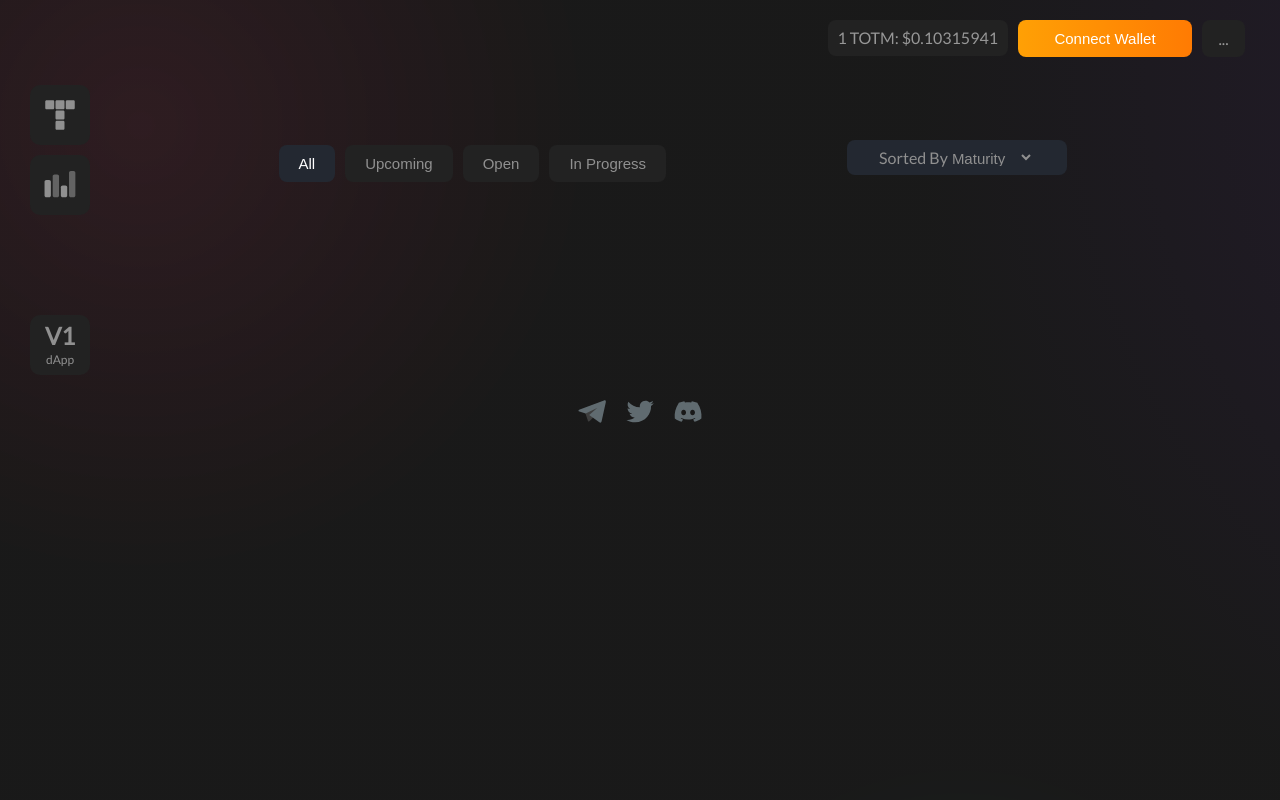
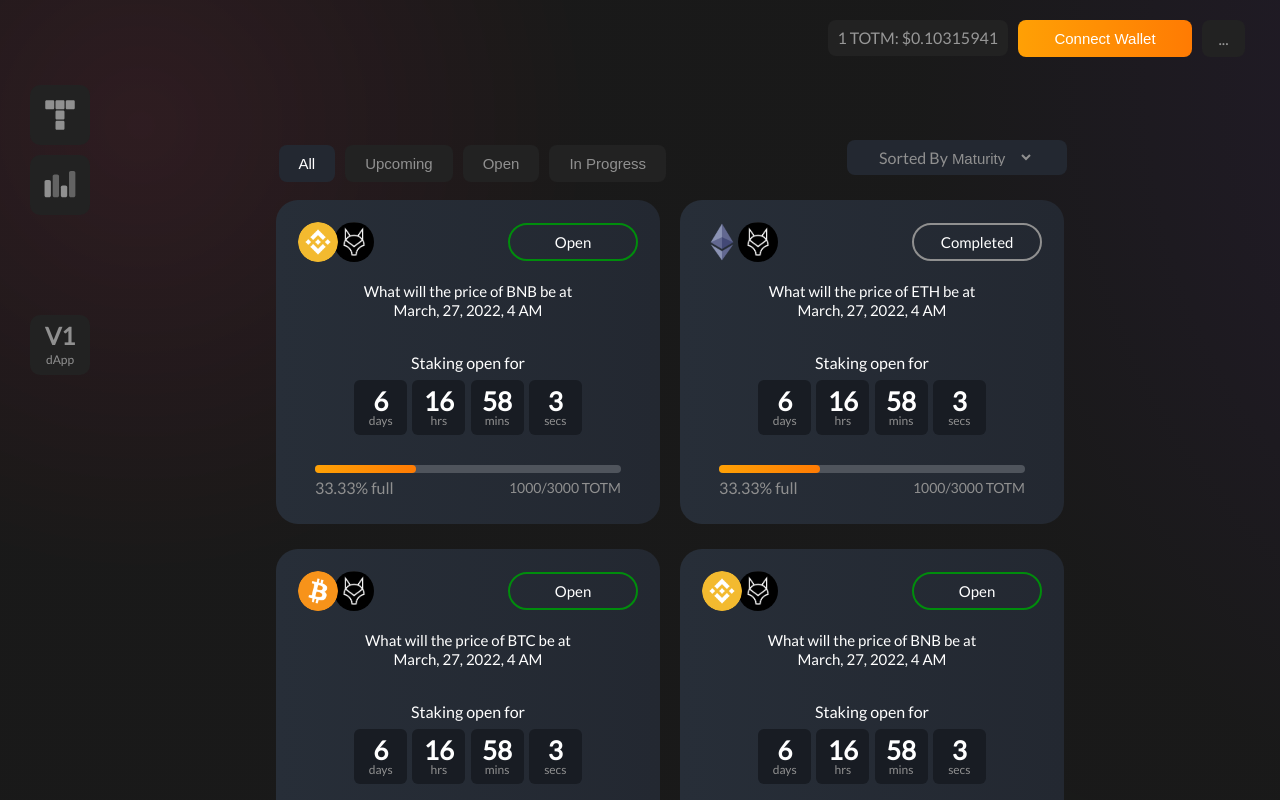
Before and after one commit to amircheraghi/totemfi, a React (Create React App) app: page / in a window 1280 px wide. Shown: the top 800 px of the page. Built offline with nearby package versions, Linux system fonts and the light colour scheme.

Commit message:
Improve (CP-Prediction)

```diff
--- a/src/Components/Main/Main.jsx
+++ b/src/Components/Main/Main.jsx
@@ -77,7 +77,49 @@ const Main = () => {
                 </Sorter>
             </Navigator>
             <View>
+                <Prediction
+                    token="BNB"
+                    tokenImages={{
+                        imgOne: "/assets/Images/Currencies/BNB.png",
+                        imgTwo: "/assets/Images/Currencies/SUP.png",
+                    }}
+                    state="Open"
+                    targetDate={1648356480}
+                    progressValues={{ value: 1000, total: 3000 }}
+                />
 
+                <Prediction
+                    token="ETH"
+                    tokenImages={{
+                        imgOne: "/assets/Images/Currencies/ETH.png",
+                        imgTwo: "/assets/Images/Currencies/SUP.png",
+                    }}
+                    state="Completed"
+                    targetDate={1648356480}
+                    progressValues={{ value: 1000, total: 3000 }}
+                />
+
+                <Prediction
+                    token="BTC"
+                    tokenImages={{
+                        imgOne: "/assets/Images/Currencies/BTC.png",
+                        imgTwo: "/assets/Images/Currencies/SUP.png",
+                    }}
+                    state="Open"
+                    targetDate={1648356480}
+                    progressValues={{ value: 1000, total: 3000 }}
+                />
+
+                <Prediction
+                    token="BNB"
+                    tokenImages={{
+                        imgOne: "/assets/Images/Currencies/BNB.png",
+                        imgTwo: "/assets/Images/Currencies/SUP.png",
+                    }}
+                    state="Open"
+                    targetDate={1648356480}
+                    progressValues={{ value: 1000, total: 3000 }}
+                />
             </View>
         </Body>
     );
--- a/src/Components/Prediction/Prediction.jsx
+++ b/src/Components/Prediction/Prediction.jsx
@@ -6,17 +6,22 @@ import Badge from "./../../Modules/Badge";
 import Timer from "./../../Modules/Timer";
 import ProgressBar from "./../../Modules/ProgressBar";
 import { Date, Details, Informations, Predict } from "./Styled";
+import { useTimestampToDateConverter } from './../../Hooks/useTimestampToDateConverter'
+import { useCountdownTimer } from "../../Hooks/useCountdownTimer";
 
 //Styles
 
-const Prediction = ({token, tokenImages, state, date, progressValues}) => {
+const Prediction = ({token, tokenImages, state, targetDate, progressValues}) => {
+
+    let { month, day, year, hour, timezone } = useTimestampToDateConverter(targetDate)
+    let { days, hours, minutes, seconds } = useCountdownTimer(targetDate * 1000)
 
     return (
         <Predict>
             <Informations>
                 <DobuleCurrencyIcons
                     imgOne={tokenImages.imgOne}
-                    imgTwo="/assets/Images/Currencies/SUP.png"
+                    imgTwo={tokenImages.imgTwo}
                 />
                 <Badge text={state} state={state == 'Open' ? true : false} />
             </Informations>
@@ -24,10 +29,10 @@ const Prediction = ({token, tokenImages, state, date, progressValues}) => {
                 <Date>
                     What will the price of {token} be at
                     <br />
-                    Apr, 03, 2022, 23:00 UTC
+                    {month}, {day}, {year}, {hour}
                 </Date>
-                <Timer day="02" hour="16" min="37" sec="24" />
-                <ProgressBar value={140342} total={250000} />
+                <Timer day={days > 0 ? days : '00'} hour={hours > 0 ? hours : '00'} min={minutes > 0 ? minutes : '00'} sec={seconds > 0 ? seconds : '00'} />
+                <ProgressBar value={progressValues.value} total={progressValues.total} />
             </Details>
         </Predict>
     );
--- a/src/Components/Prediction/Styled.jsx
+++ b/src/Components/Prediction/Styled.jsx
@@ -11,7 +11,7 @@ export const Predict = styled.div`
     justify-content: flex-start;
     align-items: center;
 
-    margin: 12.5px 0;
+    margin: 12.5px 2.5px;
     padding: 22px;
 `;
 
```
